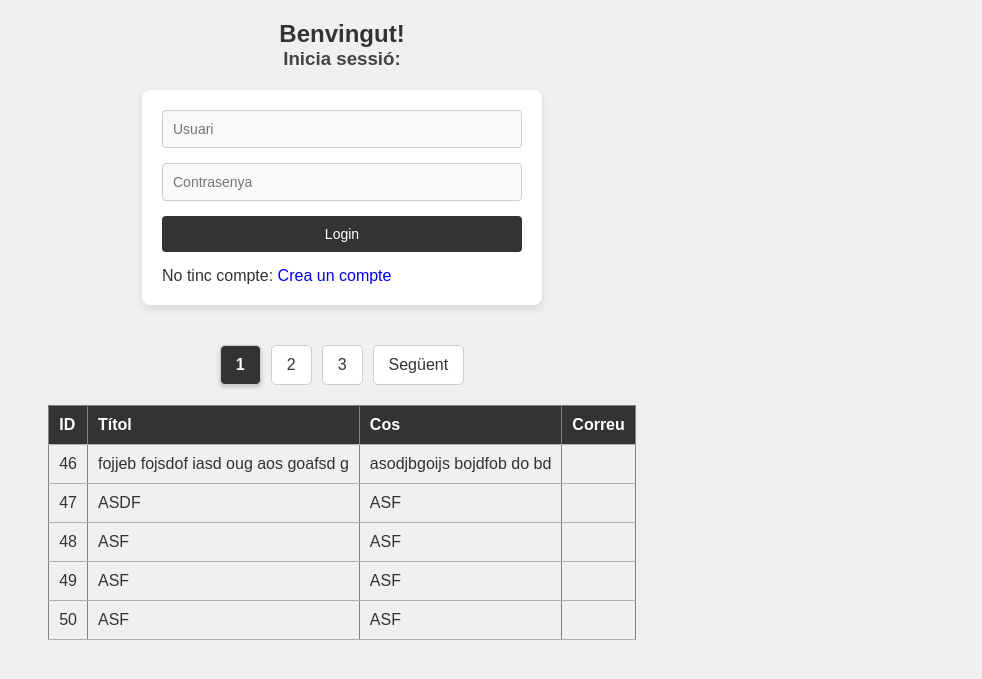
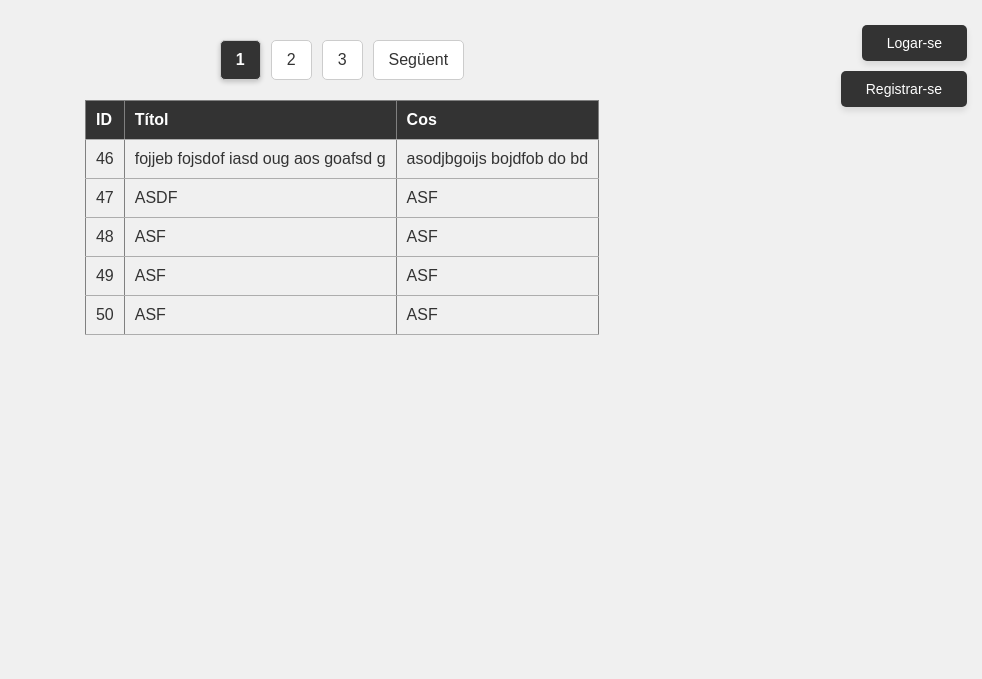
Before and after one commit to mhornos/ServidorPr4, a PHP site: page / in a window 1280 px wide. Shown: the top 679 px of the page, without its empty margins (298-1280 px from the left). Run offline with PHP 8.4, Linux system fonts and the light colour scheme; data comes from the database, SQL or seed files in the repository.

Commit message:
login completat, navbar afegit i pulit general

```diff
--- a/Estils/estils.css
+++ b/Estils/estils.css
@@ -14,6 +14,31 @@ body {
     flex-direction: column;
     justify-content: center;
     align-items: center;
+}
+
+/* Navbar */
+.navbar {
+    position: absolute;
+    top: 20px;
+    right: 20px;
+    display: flex;
+    flex-direction: column;
+    align-items: flex-end;
+}
+
+.navbar button {
+    background-color: #333;
+    color: white;
+    border: none;
+    padding: 10px 20px;
+    margin: 5px;
+    cursor: pointer;
+    border-radius: 5px;
+    transition: background-color 0.3s;
+}
+
+.navbar button:hover {
+    background-color: #555;
 }
 
 /* Títulos */
--- a/Index.php
+++ b/Index.php
@@ -1,6 +1,10 @@
 <!-- Miguel Ángel Hornos -->
 
 <!-- pagina principal de la web -->
+<?php
+include "Vistes/navbar.php";
+include "Model/mostrarLlista.php";
+?>
 <!DOCTYPE html>
 <html lang="en">
     <head>
@@ -11,22 +15,5 @@
         <link rel="stylesheet" href="Estils\estils.css">
     </head>
     <body>
-        <!-- 3 botons que ens envien al document corresponent per tractar les dades -->
-        <!-- <h3>Que vols fer?</h3>
-        <a href="Vistes/Inserir.php?pagina=<?php echo isset($_GET['pagina']) ? $_GET['pagina'] : 1; ?>">
-            <button>Inserir article</button>
-        </a><br>
-        <a href="Vistes/Modificar.php?pagina=<?php echo isset($_GET['pagina']) ? $_GET['pagina'] : 1; ?>">
-            <button>Modificar article</button>
-        </a><br>
-        <a href="Vistes/Esborrar.php?pagina=<?php echo isset($_GET['pagina']) ? $_GET['pagina'] : 1; ?>">
-            <button>Esborrar article</button>
-        </a><br><br> -->
-
     </body>
 </html>
-<!-- mostra la llista d'articles a sota de tot -->
-<?php
-include "Vistes/Login.php";
-include "Model/mostrarLlista.php";
-?>
--- a/Model/mostrarLlista.php
+++ b/Model/mostrarLlista.php
@@ -62,14 +62,13 @@ try {
     // mostrar la taula si hi ha articles
     if (count($articles) > 0) {
         echo "<table border='1'>";
-        echo "<tr><th>ID</th><th>Títol</th><th>Cos</th><th>Correu</th></tr>";
+        echo "<tr><th>ID</th><th>Títol</th><th>Cos</th></tr>";
 
         foreach ($articles as $article) {
             echo "<tr>";
             echo "<td>" . htmlspecialchars($article['ID']) . "</td>";
             echo "<td>" . htmlspecialchars($article['titol']) . "</td>";
             echo "<td>" . htmlspecialchars($article['cos']) . "</td>";
-            echo "<td>" . htmlspecialchars($article['correoUsuario']) . "</td>";
             echo "</tr>";
         }
 
--- a/Vistes/Login.php
+++ b/Vistes/Login.php
@@ -6,16 +6,18 @@
     <meta charset="UTF-8">
     <meta name="viewport" content="width=device-width, initial-scale=1.0">
     <title>Pr4</title>
-    <link rel="stylesheet" href="Estils\estils.css">
+    <link rel="stylesheet" href="../Estils/estils.css">
 </head>
 <body>
-    <h2>Benvingut!</h2>
     <h3>Inicia sessió:</h3>
-    <form action="Controlador/login.php" method="post">
+    <form action="../Controlador/login.php" method="post">
     <input type="text" id="usuari" name="usuari" placeholder="Usuari"> </br>
     <input type="password" id="contrasenya" name="contrasenya" placeholder="Contrasenya"> </br>
     <input type="submit" name="Login" value="Login"></br>
-    No tinc compte: <a href="Vistes/Register.php"> Crea un compte </a></br>
+    No tinc compte: <a href="Register.php"> Crea un compte </a></br>
     </form>
+    <a href="../Index.php?pagina=<?php echo isset($_GET['pagina']) ? $_GET['pagina'] : 1; ?>">
+            <button>Tornar a inici</button>
+        </a>
 </body>
 </html>
--- a/Vistes/Register.php
+++ b/Vistes/Register.php
@@ -20,7 +20,10 @@
     <input type="password" id="contrasenya" name="contrasenya" placeholder="Contrasenya"> </br>
     <input type="password" id="contrasenya2" name="contrasenya2" placeholder="Repeteix la contrasenya"> </br>
     <input type="submit" name="Register" value="Register">
-    Ja tinc un compte: <a href="../"> Iniciar sessió </a>
+    Ja tinc un compte: <a href="Login.php"> Iniciar sessió </a>
     </form>
+    <a href="../Index.php?pagina=<?php echo isset($_GET['pagina']) ? $_GET['pagina'] : 1; ?>">
+            <button>Tornar a inici</button>
+        </a>
 </body>
 </html>
--- /dev/null
+++ b/Vistes/navbar.php
@@ -0,0 +1,40 @@
+<?php
+session_start();
+?>
+
+<!DOCTYPE html>
+<html lang="en">
+<head>
+    <meta charset="UTF-8">
+    <meta name="viewport" content="width=device-width, initial-scale=1.0">
+    <title>Pr4</title>
+</head>
+<body>
+
+    <!--si l'usuari está logat -->
+    <?php if (isset($_SESSION['usuari'])):  ?>
+        <div class="navbar">
+        <a href="Controlador/logout.php"><button>Deslogar-se</button></a>
+        </div>
+
+        <!-- 3 botons que ens envien al document corresponent per tractar les dades -->
+        <h3>Que vols fer?</h3>
+        <a href="Vistes/Inserir.php?pagina=<?php echo isset($_GET['pagina']) ? $_GET['pagina'] : 1; ?>">
+            <button>Inserir article</button>
+        </a><br>
+        <a href="Vistes/Modificar.php?pagina=<?php echo isset($_GET['pagina']) ? $_GET['pagina'] : 1; ?>">
+            <button>Modificar article</button>
+        </a><br>
+        <a href="Vistes/Esborrar.php?pagina=<?php echo isset($_GET['pagina']) ? $_GET['pagina'] : 1; ?>">
+            <button>Esborrar article</button>
+        </a><br><br>
+
+    <!-- si l'usuari no està logat -->
+    <?php else: ?>
+        <div class="navbar">
+        <a href="Vistes/Login.php"><button>Logar-se</button></a>
+        <a href="Vistes/Register.php"><button>Registrar-se</button></a>
+        </div>
+    <?php endif; ?>
+</body>
+</html>
```
Also changed, not shown: Controlador/login.php (+19 -3 lines), Controlador/logout.php (+8 -0 lines), Model/login.php (+23 -0 lines).
